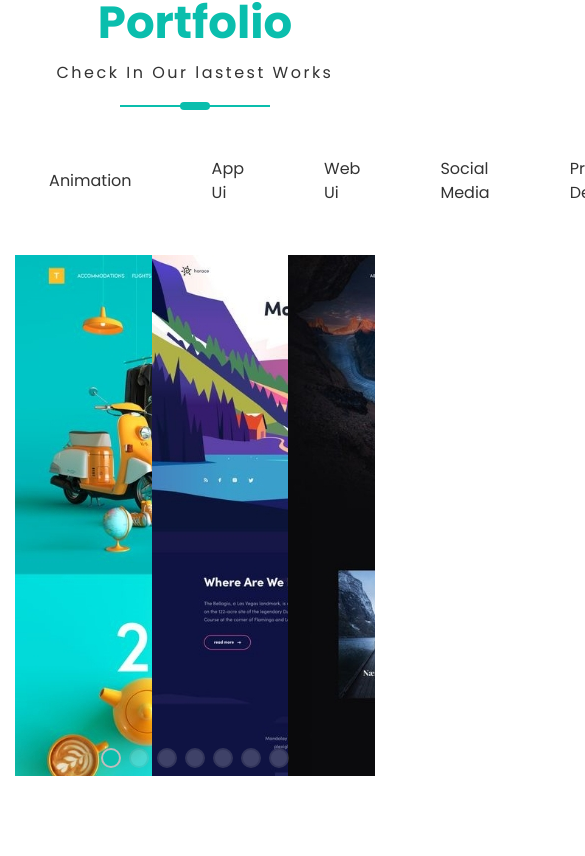
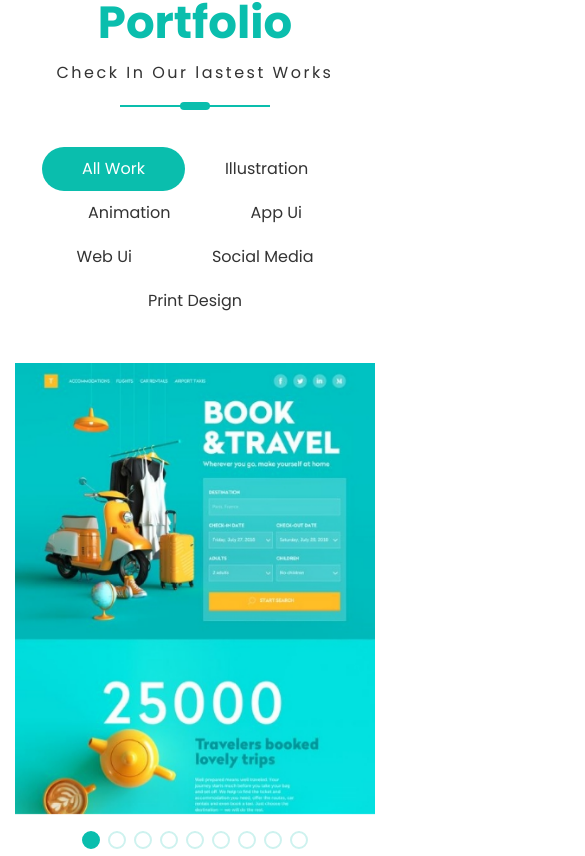
Before and after one commit to amirgh82/CV-project, a React (Create React App) app: page / in a window 390 px wide. Shown: the part 5615-6471 px from the top of the page, 585 px wide, since content can reach past the window. Before the commit the page ends 6398 px from the top, so only its background shows below. Built offline with nearby package versions, Linux system fonts and the light colour scheme.

Commit message:
responsive portfolio

```diff
--- a/src/components/Portfolio/Portfolio.css
+++ b/src/components/Portfolio/Portfolio.css
@@ -6,14 +6,15 @@
     display: flex;
     justify-content: center;
     align-items: center;
-    /* gap: 3rem; */
     margin-bottom: 4rem;
+    flex-wrap: wrap;
 }
 
 .portfolio-list__item {
     cursor: pointer;
     border-radius: 4rem;
     padding: 1rem 4rem;
+    transition: all 200ms ease-in;
 }
 
 .portfolio-list__item--active {
@@ -24,15 +25,22 @@
 
 .portfolio-content {}
 
-.portfolio-content__img {}
+.portfolio-content__img {
+    width: 100%;
+}
+
+.swiper-pagination {
+    position: static !important;
+    margin-top: 1rem;
+}
 
 .swiper-pagination-bullet {
-    width: 2rem !important;
-    height: 2rem !important;
-    border: 2px solid #bfbebe !important;
+    width: 1.8rem !important;
+    height: 1.8rem !important;
+    border: 2px solid var(--primary-color) !important;
     background: #fff !important;
 }
 
 .swiper-pagination-bullet-active {
-    background: var(--primary-color)!important;
+    background: var(--primary-color) !important;
 }
--- a/src/components/Portfolio/Portfolio.jsx
+++ b/src/components/Portfolio/Portfolio.jsx
@@ -1,14 +1,42 @@
-import React from 'react'
-import './Portfolio.css'
-import Title from '../Dependencies/Titles/Title'
+import React, { useState, useEffect } from 'react';
+import './Portfolio.css';
+import Title from '../Dependencies/Titles/Title';
 import { Swiper, SwiperSlide } from 'swiper/react';
-import { Pagination } from 'swiper';
+import SwiperCore, { Pagination } from 'swiper';
+import 'swiper/swiper-bundle.css';
 import "swiper/css";
 import "swiper/css/pagination";
 
 
 
+
 export default function Portfolio() {
+
+
+    const [slidesPerView, setSlidesPerView] = useState(2);
+    const [spaceBetween, setSpaceBetween] = useState(30)
+
+    useEffect(() => {
+        const handleResize = () => {
+            if (window.innerWidth >= 998) {
+                setSlidesPerView(3);
+            } else if (window.innerWidth >= 768) {
+                setSlidesPerView(2);
+            } else {
+                setSlidesPerView(1);
+            }
+        };
+
+        handleResize();
+
+        window.addEventListener('resize', handleResize);
+        return () => {
+            window.removeEventListener('resize', handleResize);
+        };
+    }, []);
+
+
+
     return (
         <section className="portfolio">
             <div className="container">
@@ -30,11 +58,9 @@ export default function Portfolio() {
 
                 <div className="portfolio-content">
                     <Swiper
-                        onSwiper={(swiper => console.log(swiper))}
+                        slidesPerView={slidesPerView}
                         modules={[Pagination]}
-                        spaceBetween={50}
-                        slidesPerView={3}
-                        onSlideChange={() => console.log('Slide Chenged')}
+                        spaceBetween={spaceBetween}
                         pagination={{ clickable: true }}
                     >
                         <SwiperSlide>
```
